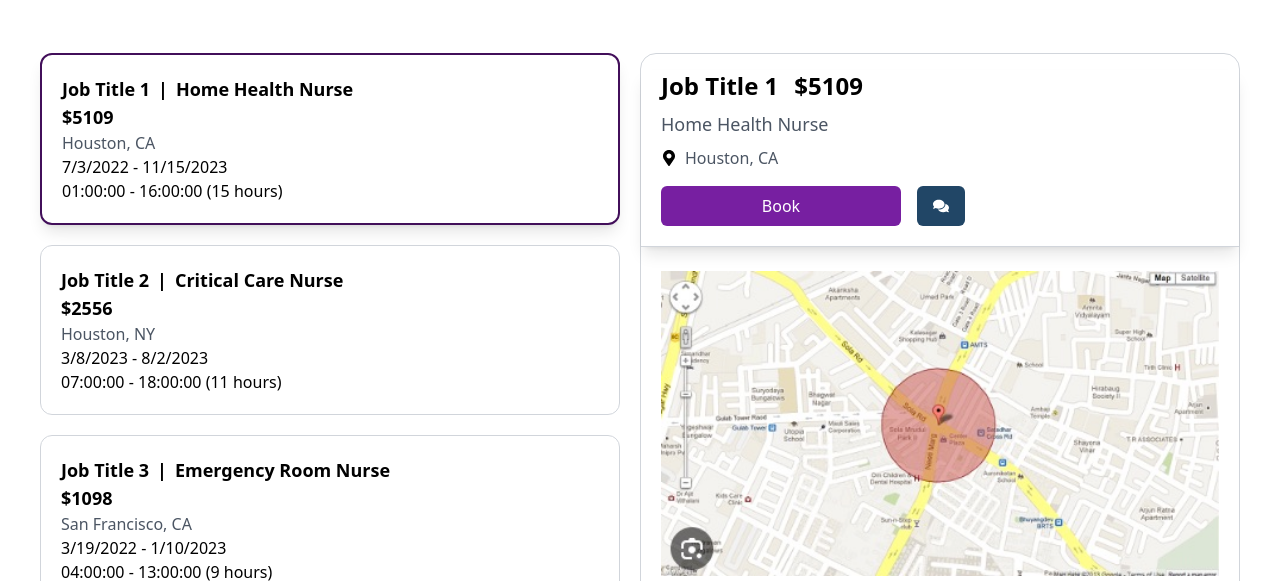
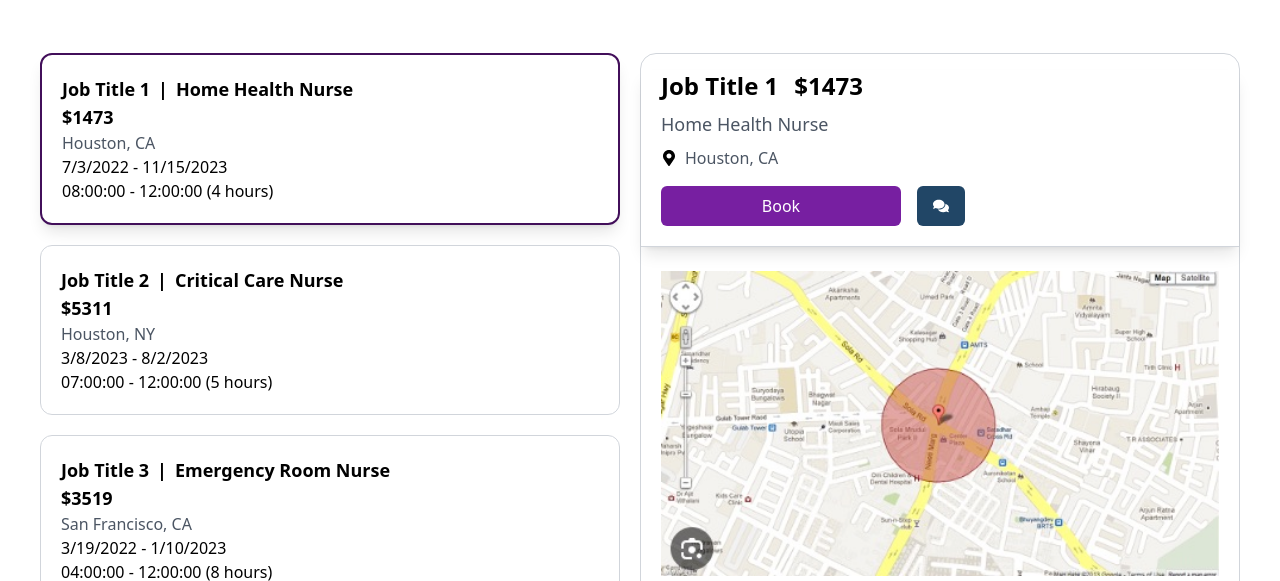
Before and after one commit to Nurse-HeartBeat/FrontEnd, a Next.js app in the folder heart-beat/: page /jobs in a window 1280 px wide. Shown: the part 219-800 px from the top of the page. Built offline with nearby package versions, Linux system fonts and the light colour scheme; no server answers.

Commit message:
test: add ssr

```diff
--- a/heart-beat/src/pages/jobs.tsx
+++ b/heart-beat/src/pages/jobs.tsx
@@ -8,8 +8,7 @@ import { Job as JobType } from '../utils/types.js';
 import { generateJobs } from '../utils/seedJobs';
 
 
-export default function Jobs() {
-
+export default function Jobs({ jobs }: { jobs: JobType[] }) {
 
   let daysObj = {
     Monday: true,
@@ -53,9 +52,9 @@ export default function Jobs() {
   const [filteredJobs, setFilteredJobs] = useState([]); // use dummy data for now. should fetch data from the server
 
 
-  const [jobs, setJobs] = useState<JobType[]>([]);
+  // const [jobs, setJobs] = useState<JobType[]>([]);
 
-  const [selectedJob, setSelectedJob] = useState<JobType>(); //default job selected
+  const [selectedJob, setSelectedJob] = useState<JobType>(jobs[0]); //default job selected
 
 
   const handleJobClick = (job: JobType) => {
@@ -74,12 +73,12 @@ export default function Jobs() {
     postal, setPostal
   }
 
-  useEffect(() => {
-    const jobData = generateJobs(10);
-    setJobs(jobData);
-    setSelectedJob(jobData[0])
-    // Now do something with 'jobs'
-  }, []);
+  // useEffect(() => {
+  //   const jobData = generateJobs(10);
+  //   setJobs(jobData);
+  //   setSelectedJob(jobData[0])
+  //   // Now do something with 'jobs'
+  // }, []);
 
   return (
 
@@ -98,3 +97,12 @@ export default function Jobs() {
     </div>
   )
 }
+
+export async function getServerSideProps() {
+  // Fetch data from  API
+  const res = await fetch(`${process.env.NEXT_PUBLIC_API_URL}/api/jobs`)
+  const jobs = await res.json()
+
+  // Pass data to the page via props
+  return { props: { jobs } }
+}
```
